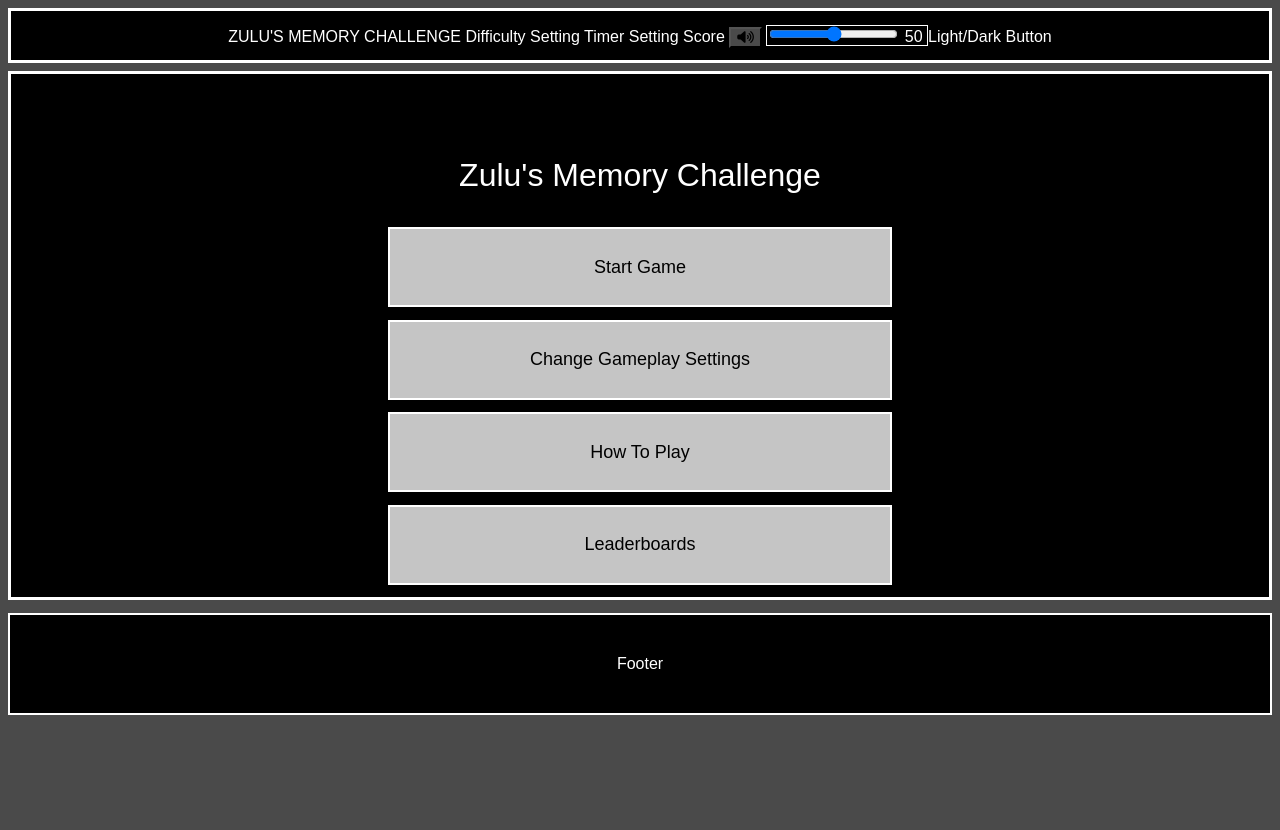
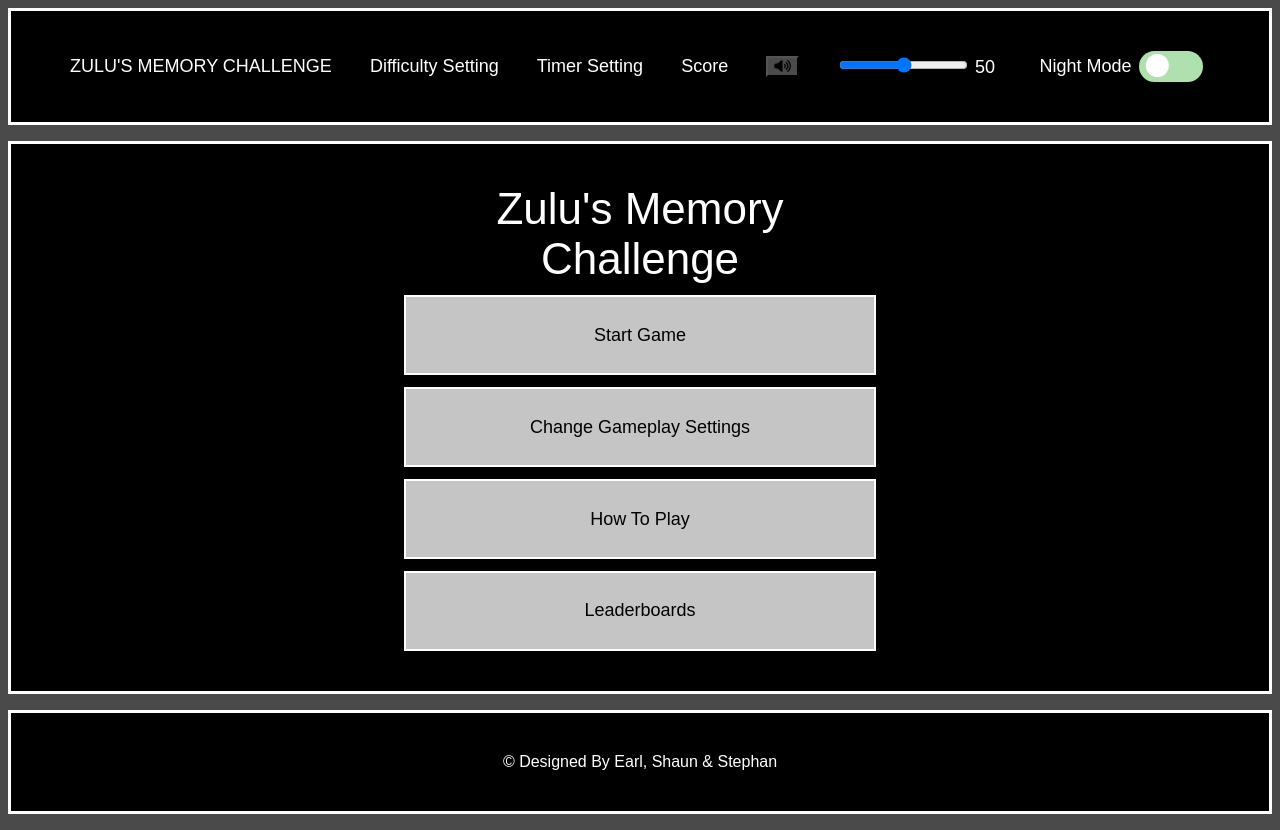
Before and after one commit to earldenzel/zulu_memory_challenge, a plain HTML site: page frontend/index.html in a window 1280 px wide. Before the commit the page ends 800 px from the top, so only its background shows below. Drawn offline with nearby package versions, Linux system fonts and the light colour scheme.

Commit message:
Optimized existing CSS code & added CSS to all pages

```diff
--- a/frontend/index.html
+++ b/frontend/index.html
@@ -11,7 +11,7 @@
 </head>
 <body onload="init()">
 
-    <header id="header">
+    <header id="header" class="GeneralView">
       <span id="title">ZULU'S MEMORY CHALLENGE</span>
       <span id="difficulty">Difficulty Setting</span>
       <span id="timer">Timer Setting</span>
@@ -21,28 +21,40 @@
       <span id="mute">
         <button id="muteButton"><i class="fas fa-volume-mute"></i></button>
       </span>
+      <!------------------------------>
 
+      <!-- Volume Slider -->
       <span id="volumeStuff">
         <input type="range" name="volumeSlider" value="50" min="0" max="100" class="slider" id="volumeSlider">
         <span id="volumeValue">50</span>
+      <!------------------------------>
 
-        <!-- Insert Audio files -->
+        <!-- INSERT AUDIO FILE PATH -->
         <audio id="backgroundMusic"><!-- autoplay -->
           <source src="/resources/BackgroundMusic.mp3" preload="auto">
         </audio>
-        <!-- -------------------------- -->
+        <!------------------------------>
       </span>
 
-      <span id="light">Light/Dark Button</span>
+      <!-- Light/Dark mode Switch -->
+      <span id="Mode">Night Mode
+        <input type="checkbox" id="darkToggle">
+        <label for="darkToggle" id="darkToggleLabel"></label>
+
+      </span>
+
+      <!---------------------------->
+
+
     </header>
 
-  <main id="opening" class="content">
-    <div id="titlebanner">Zulu's Memory Challenge</div>
-    <input name="startgame" type="button" value="Start Game" onClick="showGame()">
-    <input name="settings" type="button" value="Change Gameplay Settings" onClick="showSettings()">
-    <input name="instructions" type="button" value="How To Play" onClick="showInstructions()">
-    <input name="leaderboards" type="button" value="Leaderboards" onClick="showLeaderboards()">
-  </main>
+    <main id="opening" class="content GeneralView ">
+      <div id="titlebanner">Zulu's Memory <br> Challenge</div>
+      <input name="startgame" type="button" value="Start Game" onClick="showGame()">
+      <input name="settings" type="button" value="Change Gameplay Settings" onClick="showSettings()">
+      <input name="instructions" type="button" value="How To Play" onClick="showInstructions()">
+      <input name="leaderboards" type="button" value="Leaderboards" onClick="showLeaderboards()">
+    </main>
 
   <div id="playgame" class="content">
 
@@ -60,24 +72,42 @@
     Game Over
   </div>
 
-  <div id="settings" class="content">
-    Settings
-    <input name="back" type="button" value="Back" onClick="showOpening()">
-    <input name="apply" type="button" value="Apply" onClick="applySettings()">
+  <div id="settings" class="content GeneralView" >
+    <h1>Settings</h1>
+    <div id="GPlaySettings" class="GeneralView">
+      <p class="TextView">
+        Lorem ipsum dolor sit amet, consectetur adipiscing elit. Duis nec diam gravida, ultrices magna id, aliquam turpis. Vestibulum eleifend eleifend felis, quis cursus justo blandit congue. Proin vulputate quam tincidunt elementum pulvinar. Fusce tellus erat, commodo in mattis eget, dapibus ut urna. Mauris in hendrerit dui, id vulputate velit. Nulla facilisi. Vivamus a tincidunt nisl. Duis commodo ut neque eget fermentum. Curabitur ullamcorper arcu ornare sapien pretium, at eleifend justo dictum. Aenean sit amet tempor erat. Vivamus eu ex et dui sollicitudin tincidunt. Suspendisse suscipit, ante nec tincidunt commodo, augue est auctor lacus, bibendum mattis dolor nulla et purus. Morbi rutrum nisi sed turpis luctus tempus.
+      </p>
+    </div>
+    <input name="back" type="button" value="Back" onClick="showOpening()" class="ButtonView">
+    <input name="apply" type="button" value="Apply" onClick="applySettings()" class="ButtonView">
   </div>
 
   <div id="instructions" class="content">
-    Instructions
-    <input name="back" type="button" value="Back" onClick="showOpening()">
+    <h1>Instructions</h1>
+    <div id="InstructionText" class="GeneralView">
+      <p class="TextView">
+        Lorem ipsum dolor sit amet, consectetur adipiscing elit. Duis nec diam gravida, ultrices magna id, aliquam turpis. Vestibulum eleifend eleifend felis, quis cursus justo blandit congue. Proin vulputate quam tincidunt elementum pulvinar. Fusce tellus erat, commodo in mattis eget, dapibus ut urna. Mauris in hendrerit dui, id vulputate velit. Nulla facilisi. Vivamus a tincidunt nisl. Duis commodo ut neque eget fermentum. Curabitur ullamcorper arcu ornare sapien pretium, at eleifend justo dictum. Aenean sit amet tempor erat. Vivamus eu ex et dui sollicitudin tincidunt. Suspendisse suscipit, ante nec tincidunt commodo, augue est auctor lacus, bibendum mattis dolor nulla et purus. Morbi rutrum nisi sed turpis luctus tempus.
+      </p>
+    </div>
+    <input name="back" type="button" value="Back" onClick="showOpening()" class="ButtonView">
   </div>
 
   <div id="leaderboards" class="content">
-    Leaderboard
-    <input name="back" type="button" value="Back" onClick="showOpening()">
+    <h1>Leaderboard</h1>
+
+    <div id="LeaderboardText" class="GeneralView">
+      <p class="TextView">
+        Lorem ipsum dolor sit amet, consectetur adipiscing elit. Duis nec diam gravida, ultrices magna id, aliquam turpis. Vestibulum eleifend eleifend felis, quis cursus justo blandit congue. Proin vulputate quam tincidunt elementum pulvinar. Fusce tellus erat, commodo in mattis eget, dapibus ut urna. Mauris in hendrerit dui, id vulputate velit. Nulla facilisi. Vivamus a tincidunt nisl. Duis commodo ut neque eget fermentum. Curabitur ullamcorper arcu ornare sapien pretium, at eleifend justo dictum. Aenean sit amet tempor erat. Vivamus eu ex et dui sollicitudin tincidunt. Suspendisse suscipit, ante nec tincidunt commodo, augue est auctor lacus, bibendum mattis dolor nulla et purus. Morbi rutrum nisi sed turpis luctus tempus.
+      </p>
+    </div>
+    <input name="back" type="button" value="Back" onClick="showOpening()" class="ButtonView">
   </div>
 
-  <footer id="footer">
-    Footer
+  <footer id="footer" class="GeneralView">
+    <span id="footerText" class="TextView">
+     © Designed By Earl, Shaun & Stephan
+    </span>
   </footer>
 </body>
 </html>
--- a/frontend/style.css
+++ b/frontend/style.css
@@ -3,63 +3,136 @@
     background-color: #4a4a4a;
 }
 
-#volumeStuff{
 
-    border:solid white 1px;
-    padding-top: 2px;
-
-}
+/* Header */
 
 #header{
-    border:solid white 3px;
-    padding:1%;
-    margin-bottom: 1vh;
-    text-align: center;
-    background-color: black;
+    font-size: 18px;
+    display:flex;
+    justify-content: center;
+    align-items: center;
 }
 
 #header span{
     background-color: transparent;
-    color: white;
+    margin: auto;
 }
-#opening{
-    padding-top: 5%;
+
+/* LIGHT DARK MODE TOGGLE SWITCH */
+
+#Mode{
+    width: 15%;
+    height: auto;
+    background-color: white;
+    display: flex;
+    align-items: center;
+    justify-content: center;
+}
+
+#darkToggleLabel{
+    background-color: #AFE1AF;
+    width: 5vw;
+    height: 2.4vw;
+    border-radius: 10vw;
+    cursor: pointer;
+    position: relative;
+    margin-left:1vh ;
+}
+
+
+
+#darkToggleLabel::before{
+    position:absolute;
+    content: '';
+    background-color: #fff;
+    width: 1.8vw;
+    height: 1.8vw;
+    border-radius: 20vw;
+    margin: 0.2vw;
+    transform: translate(-2.2vw);
+    transition:0.5s;
+}
+
+input:checked + #darkToggleLabel{
+    background-color: bisque;
+}
+
+input:checked + #darkToggleLabel::before{
+    transform: translate(0.1vw);
+
+}
+
+#darkToggle{
+    display: none;
+}
+
+/* MAIN CONTENT */
+
+.GeneralView{
+    padding: 5vh;
     background-color: black;
     border:solid white 3px;
-    padding-bottom: 1%;
+    margin-bottom: 2vh;
+    text-align: center;
+    color:white;
+}
+
+.TextView{
+    background-color: transparent;
+    text-align: center;
+}
+
+.ButtonView{
+    font-size: large;
+    border:solid white 2px;
+    display: block;
+    margin: auto;
+    width: 40%;
+    height: 10vh;
+    margin-top:1vh;
+    background-color: #c5c5c5;
+    margin-bottom: 2vh;
+}
+
+.ButtonView:hover{
+    background-color: red;
 }
 
 #titlebanner{
-    font-size: xx-large;
-    display: block;
+    font-size: 5.5vh;
     margin-left: auto;
     margin-right: auto;
-    width: 40%;
-    text-align: center;
-    padding-top:20px;
-    padding-bottom: 20px;
     background-color: transparent;
-    color: white;
 }
 
 #opening input{
     font-size: large;
     border:solid white 2px;
     display: block;
-    margin-left: auto;
-    margin-right: auto;
+    margin: auto;
     width: 40%;
     height: 10vh;
     margin-top:1%;
     background-color: #c5c5c5;
+    transition: 0.5s;
 }
 
-#footer{
-    border:solid white 2px;
-    margin-top:1%;
+#opening input:hover{
+    background-color: red;
+}
+
+
+#instructions h1{
+    text-transform: uppercase;
     text-align: center;
-    padding: 5vh;
-    background-color: black;
     color: white;
+}
 
+#settings h1{
+    background-color: transparent;
 }
+
+#footerText{
+    margin: 0%;
+    padding: 0%;
+}
```
